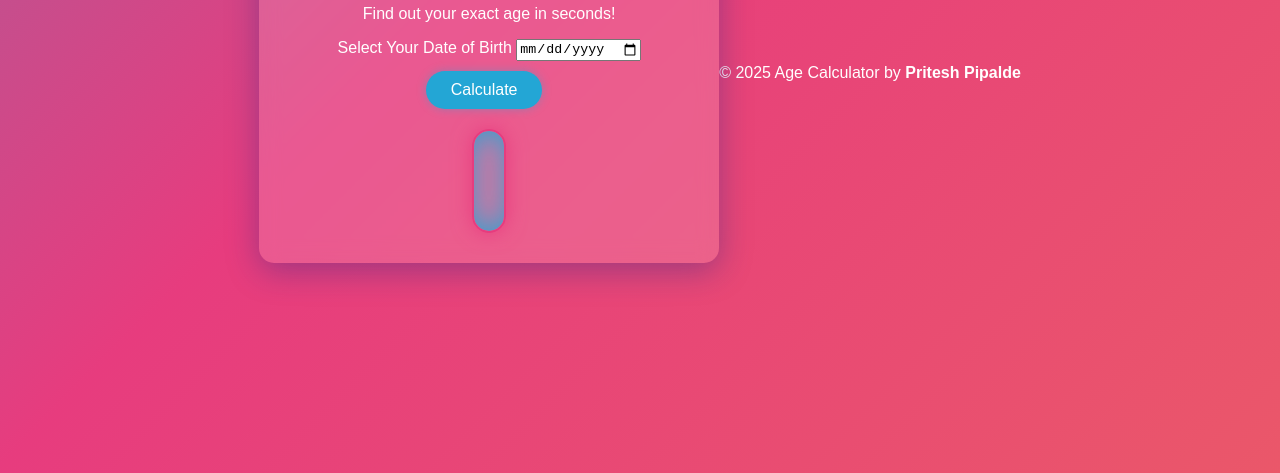
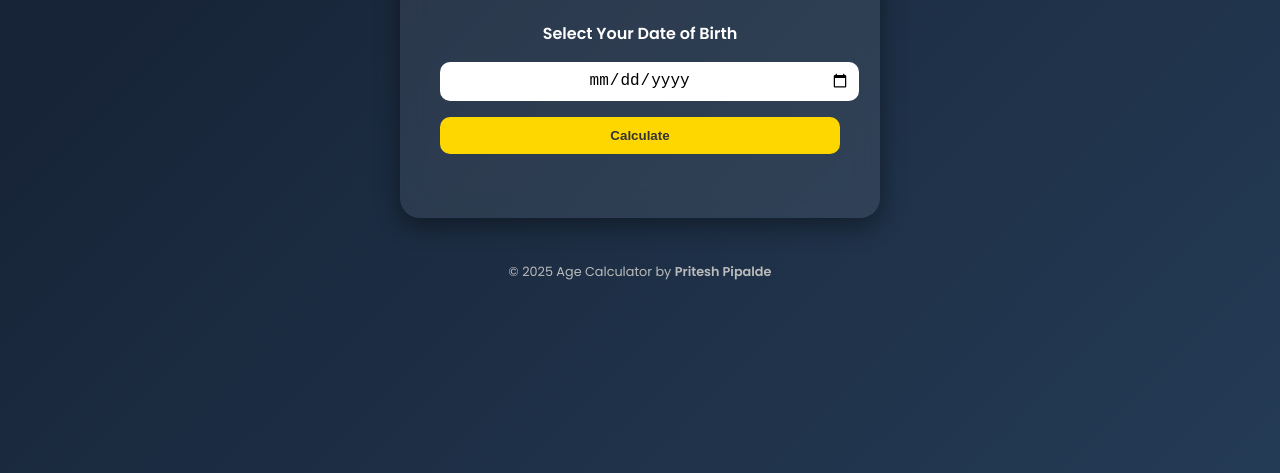
Before and after one commit to pritpipalde030-yech/Age-calculator, a plain HTML site: page index.html in a window 1280 px wide. Shown: the part 327-800 px from the top of the page. Drawn offline with Linux system fonts and the light colour scheme.

Commit message:
Refactor styles for improved design and layout

```diff
--- a/style.css
+++ b/style.css
@@ -1,130 +1,92 @@
+@import url('https://fonts.googleapis.com/css2?family=Poppins:wght@400;600&display=swap');
+
 body {
   font-family: 'Poppins', sans-serif;
-  background: linear-gradient(-45deg, #ee7752, #e73c7e, #23a6d5, #23d5ab);
-  background-size: 400% 400%;
-  animation: gradientMove 15s ease infinite;
-  height: 100vh;
+  background: linear-gradient(135deg, #141E30, #243B55);
+  color: #fff;
   display: flex;
+  flex-direction: column;
   justify-content: center;
   align-items: center;
-  color: #fff;
+  min-height: 100vh;
   margin: 0;
 }
 
-@keyframes gradientMove {
-  0% { background-position: 0% 50%; }
-  50% { background-position: 100% 50%; }
-  100% { background-position: 0% 50%; }
+.container {
+  background: rgba(255, 255, 255, 0.08);
+  padding: 2.5rem;
+  border-radius: 20px;
+  box-shadow: 0 8px 25px rgba(0, 0, 0, 0.4);
+  text-align: center;
+  width: 90%;
+  max-width: 400px;
+  backdrop-filter: blur(12px);
+  animation: fadeIn 1s ease-in-out;
 }
 
-.container {
-  background: rgba(255, 255, 255, 0.15);
-  border-radius: 15px;
-  backdrop-filter: blur(10px);
-  padding: 30px;
-  box-shadow: 0 8px 32px rgba(31, 38, 135, 0.37);
+h1 {
+  font-size: 2rem;
+  margin-bottom: 0.3rem;
+  color: #FFD700;
+}
+
+.subtitle {
+  color: #ccc;
+  font-size: 0.9rem;
+  margin-bottom: 1.5rem;
+}
+
+.input-section {
+  display: flex;
+  flex-direction: column;
+  gap: 1rem;
+}
+
+label {
+  font-weight: 600;
+}
+
+input[type="date"] {
+  padding: 0.6rem;
+  border-radius: 10px;
+  border: none;
+  outline: none;
+  width: 100%;
+  font-size: 1rem;
   text-align: center;
-  max-width: 400px;
-  width: 90%;
 }
 
 button {
-  margin-top: 10px;
-  padding: 10px 25px;
-  background-color: #23a6d5;
+  background: #FFD700;
+  color: #333;
+  font-weight: bold;
   border: none;
-  color: white;
-  border-radius: 30px;
+  padding: 0.7rem;
+  border-radius: 10px;
   cursor: pointer;
-  font-size: 16px;
-  transition: all 0.3s ease;
-  box-shadow: 0 0 10px rgba(35,166,213,0.4);
-  margin-right: 10px;
+  transition: transform 0.3s, background 0.3s;
 }
 
 button:hover {
-  background-color: #e73c7e;
+  background: #fff;
   transform: scale(1.05);
-  box-shadow: 0 0 20px rgba(231,60,126,0.6);
 }
 
-button:nth-of-type(2) {
-  background-color: #f44336;
+.result {
+  margin-top: 1.5rem;
+  font-size: 1.1rem;
+  font-weight: 600;
+  color: #00FFAE;
 }
 
-button:nth-of-type(2):hover {
-  background-color: #ff5722;
-  box-shadow: 0 0 15px rgba(255, 87, 34, 0.5);
-}
-
-h1 {
-  font-size: 2.5rem;
-  text-shadow: 2px 2px 10px rgba(0, 0, 0, 0.4);
-  animation: pulse 3s infinite alternate ease-in-out;
-  margin-bottom: 20px;
-}
-
-@keyframes pulse {
-  from { transform: scale(1); }
-  to { transform: scale(1.05); }
-}
-
-#result {
-  margin-top: 20px;
-  font-size: 1.8rem;
-  font-weight: 700;
-  color: #fff;
-  padding: 15px;
-  border: 2px solid #e73c7e;
-  border-radius: 20px;
-  box-shadow: 0 0 20px #e73c7e, 0 0 30px #23a6d5 inset;
-  background: rgba(255, 255, 255, 0.1);
-  transition: all 0.3s ease;
-  max-width: fit-content;
-  margin-left: auto;
-  margin-right: auto;
-  min-height: 70px;
-}
-
-#result:hover {
-  transform: scale(1.05);
-  box-shadow: 0 0 40px #23a6d5, 0 0 50px #e73c7e inset;
-}
-
-#result span.years {
-  color: #00008B;
-  font-weight: 700;
-}
-
-#result span.months {
-  color: #e73c7e;
-  font-weight: 700;
-}
-
-#result span.days {
-  color: #f9a825;
-  font-weight: 700;
-}
-
-#result .countdown {
-  display: block;
-  margin-top: 10px;
-  color: #ffeb3b;
-  font-size: 1.2rem;
-  text-shadow: 0 0 10px rgba(255,255,255,0.3);
+footer {
+  margin-top: 2rem;
+  font-size: 0.8rem;
+  color: #bbb;
+  text-align: center;
 }
 
 @keyframes fadeIn {
-  from { opacity: 0; transform: translateY(15px); }
+  from { opacity: 0; transform: translateY(20px); }
   to { opacity: 1; transform: translateY(0); }
 }
-
-#result {
-  animation: fadeIn 0.8s ease-in-out;
-}
-.button-group {
-  display: flex;
-  justify-content: center;
-  gap: 20px;
-  margin-top: 15px;
-}
```
